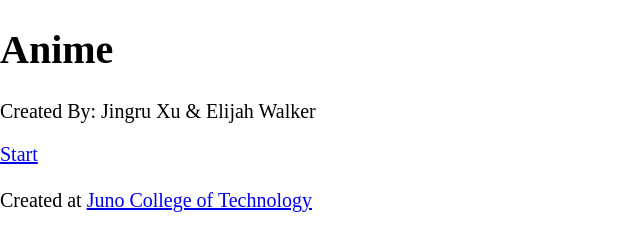
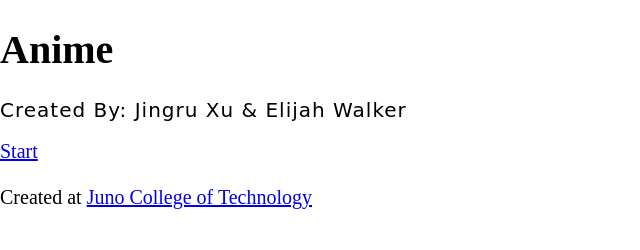
Before and after one commit to Project-2-Anime/project2-anime, a plain HTML site: page start.html in a window 1280 px wide. Shown: the whole page, without its empty margins (0-640 px from the left). Drawn offline with Linux system fonts and the light colour scheme; no server answers; a web font is replaced by a local one.

Commit message:
added some topography style

```diff
--- a/styles/sass/partials/_typography.scss
+++ b/styles/sass/partials/_typography.scss
@@ -1,3 +1,14 @@
 html{
     font-size: 125%;
 }
+
+body{
+    p{
+        font-family:$baseFont;
+        color: $quinary;
+        font-weight: normal;
+        font-size: 1rem;
+        line-height: 20px;
+        letter-spacing: 1px;
+    }
+}
```
Also changed, not shown: index.html (+1 -0 lines), styles/style.css.
